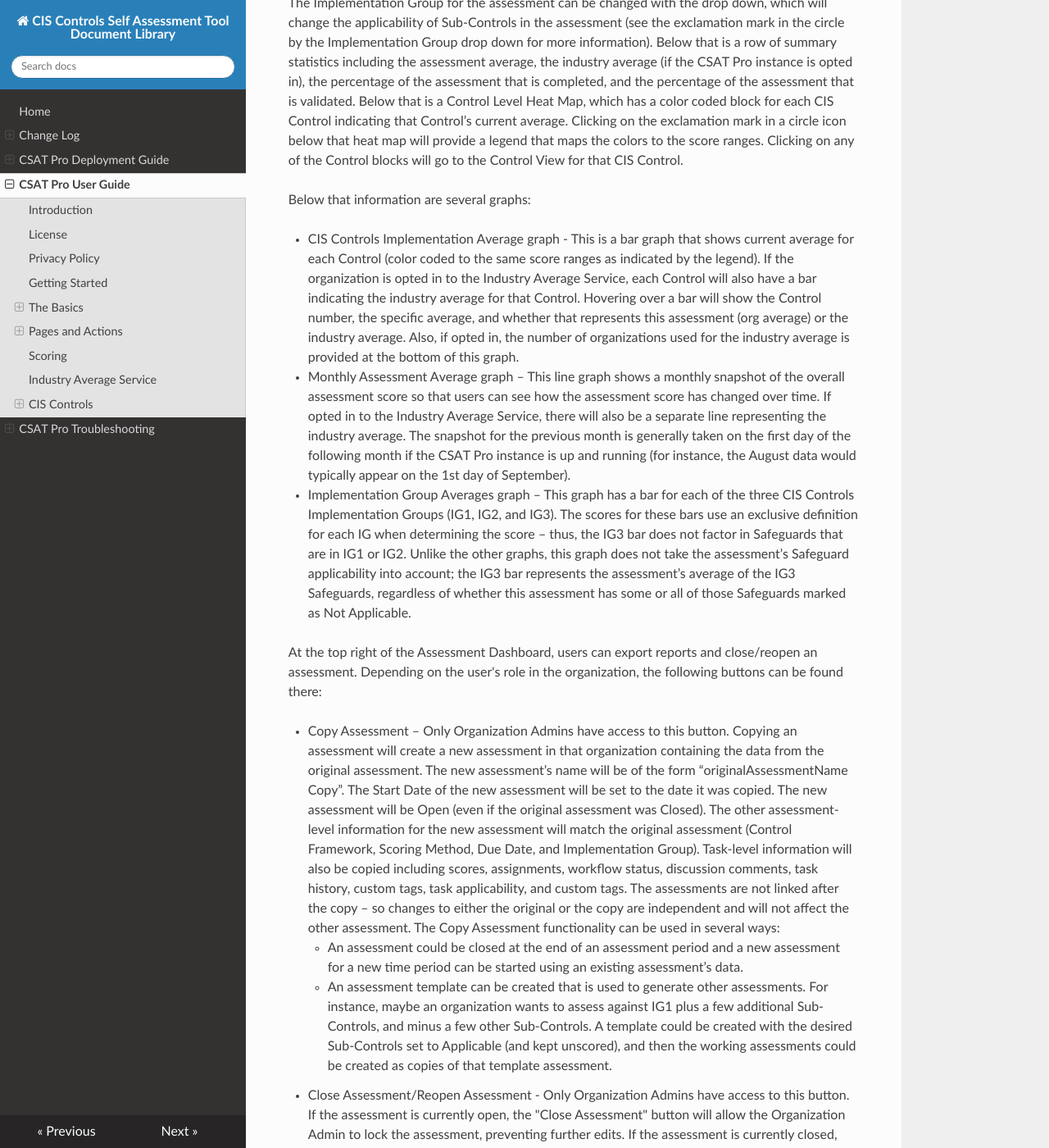
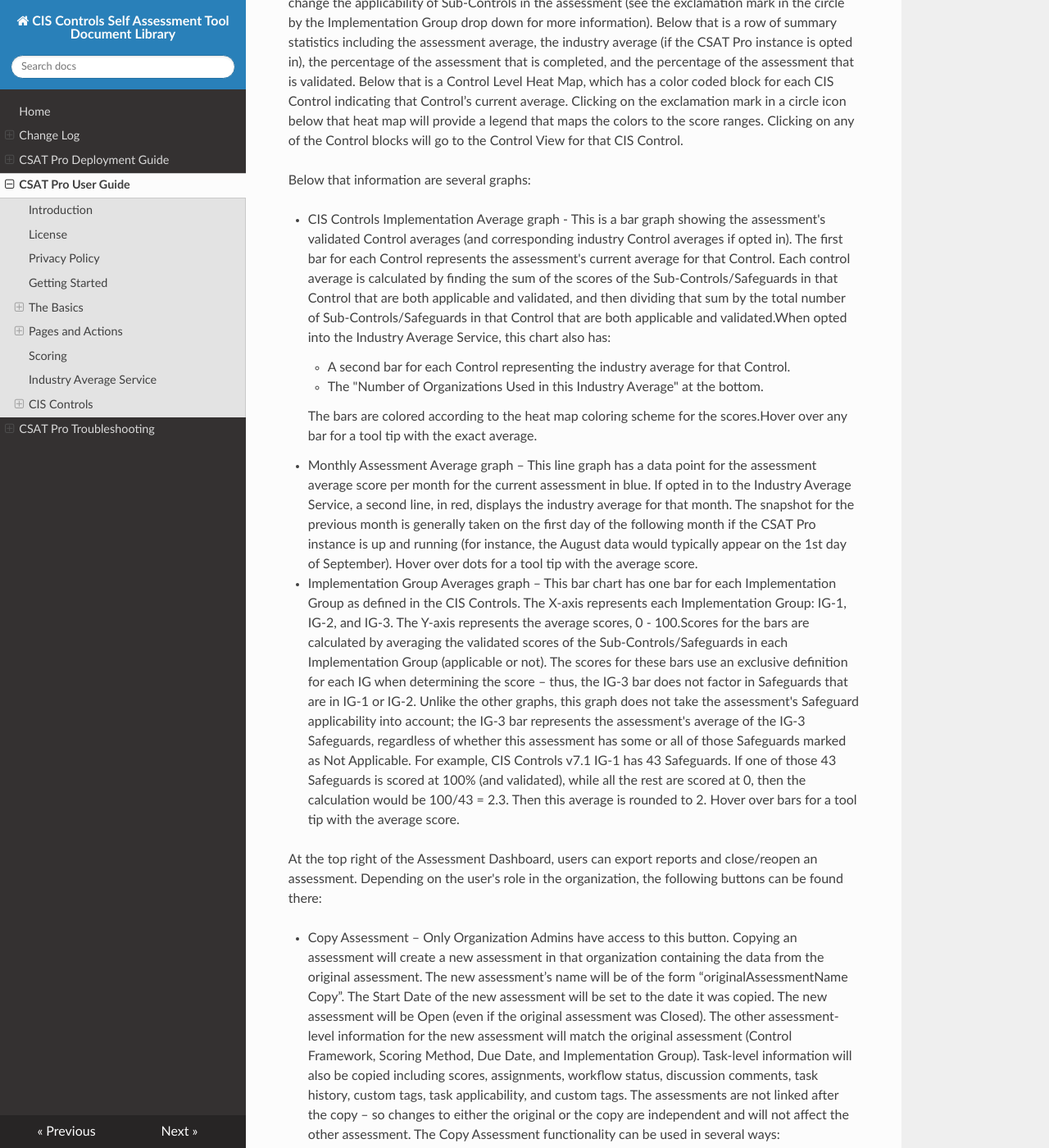
Before and after one commit to CISecurity/CSAT-Docs, an MkDocs documentation site: the page built from docs/source/csat_pro_user_guide.md, in a window 1280 px wide and 1400 px high, scrolled down 11613 px. Shown: the whole window at 82% size. Built offline with MkDocs 1.6.1, drawn with Linux system fonts in a browser that asks for light colours; nearby versions of some CDN libraries; some of the changed text lies outside the part shown.

Commit message:
CSAT-929 Add Descriptions for Graphs

```diff
--- a/docs/source/csat_pro_user_guide.md
+++ b/docs/source/csat_pro_user_guide.md
@@ -141,7 +141,8 @@ The Assessments section displays a list of the assessments that exist in this or
 The Organization History section displays event log information for that organization including user changes (users added to the organization, users removed from the organization, and role modifications for users in the organization) as well as changes to the organization's info (name, website, and industry).  Organization/Sub-organization creation and deletion events are also displayed.  Sub-organization creation and deletion are logged in the immediate parent of the sub-organization, as well as in the top-level organization for that organization tree.  Assessments that are deleted as part of sub-organization deletions are also logged to both the immediate parent and top-level organizations.
 
 ####Assessment History Section####
-The Assessment History section shows a graph of the closed assessments for this organization to show how the organization’s assessment scores have changed over time.  This graph will display separate lines by Control Framework if the organization has closed assessments from more than one Control Framework (if the organization has some closed CIS Controls v7.1 assessments, and some closed CIS Controls v8.0 assessments, for instance).
+The Assessment History graph on the Organization page shows how closed assessment scores for that organization have changed over time based on the date the assessment was closed.
+The chart distinguishes between assessment templates used (separate tracking for CIS Controls v7.1 versus v8) and fluctuates the span of time based on what scores are available for that organization.
 
 
 ### Creating a New Organization ###
@@ -235,9 +236,14 @@ Summary information about the assessment is provided at the top of the Assessmen
 
 Below that information are several graphs:
 
--	CIS Controls Implementation Average graph - This is a bar graph that shows current average for each Control (color coded to the same score ranges as indicated by the legend).  If the organization is opted in to the Industry Average Service, each Control will also have a bar indicating the industry average for that Control.  Hovering over a bar will show the Control number, the specific average, and whether that represents this assessment (org average) or the industry average.  Also, if opted in, the number of organizations used for the industry average is provided at the bottom of this graph.
--	Monthly Assessment Average graph – This line graph shows a monthly snapshot of the overall assessment score so that users can see how the assessment score has changed over time.  If opted in to the Industry Average Service, there will also be a separate line representing the industry average.  The snapshot for the previous month is generally taken on the first day of the following month if the CSAT Pro instance is up and running (for instance, the August data would typically appear on the 1st day of September).
--	Implementation Group Averages graph – This graph has a bar for each of the three CIS Controls Implementation Groups (IG1, IG2, and IG3).  The scores for these bars use an exclusive definition for each IG when determining the score – thus, the IG3 bar does not factor in Safeguards that are in IG1 or IG2.  Unlike the other graphs, this graph does not take the assessment’s Safeguard applicability into account; the IG3 bar represents the assessment’s average of the IG3 Safeguards, regardless of whether this assessment has some or all of those Safeguards marked as Not Applicable.
+-	CIS Controls Implementation Average graph - This is a bar graph showing the assessment's validated Control averages (and corresponding industry Control averages if opted in). The first bar for each Control represents the assessment's current average for that Control. Each control average is calculated by finding the sum of the scores of the Sub-Controls/Safeguards in that Control that are both applicable and validated, and then dividing that sum by the total number of Sub-Controls/Safeguards in that Control that are both applicable and validated.When opted into the Industry Average Service, this chart also has:
+    - A second bar for each Control representing the industry average for that Control.
+    - The "Number of Organizations Used in this Industry Average" at the bottom.
+
+	The bars are colored according to the heat map coloring scheme for the scores.Hover over any bar for a tool tip with the exact average.
+
+-	Monthly Assessment Average graph – This line graph has a data point for the assessment average score per month for the current assessment in blue. If opted in to the Industry Average Service, a second line, in red, displays the industry average for that month. The snapshot for the previous month is generally taken on the first day of the following month if the CSAT Pro instance is up and running (for instance, the August data would typically appear on the 1st day of September). Hover over dots for a tool tip with the average score.
+-	Implementation Group Averages graph – This bar chart has one bar for each Implementation Group as defined in the CIS Controls. The X-axis represents each Implementation Group: IG-1, IG-2, and IG-3. The Y-axis represents the average scores, 0 - 100.Scores for the bars are calculated by averaging the validated scores of the Sub-Controls/Safeguards in each Implementation Group (applicable or not). The scores for these bars use an exclusive definition for each IG when determining the score – thus, the IG-3 bar does not factor in Safeguards that are in IG-1 or IG-2. Unlike the other graphs, this graph does not take the assessment's Safeguard applicability into account; the IG-3 bar represents the assessment's average of the IG-3 Safeguards, regardless of whether this assessment has some or all of those Safeguards marked as Not Applicable. For example, CIS Controls v7.1 IG-1 has 43 Safeguards. If one of those 43 Safeguards is scored at 100% (and validated), while all the rest are scored at 0, then the calculation would be 100/43 = 2.3. Then this average is rounded to 2. Hover over bars for a tool tip with the average score.
 
 At the top right of the Assessment Dashboard, users can export reports and close/reopen an assessment.  Depending on the user's role in the organization, the following buttons can be found there:
 
```
